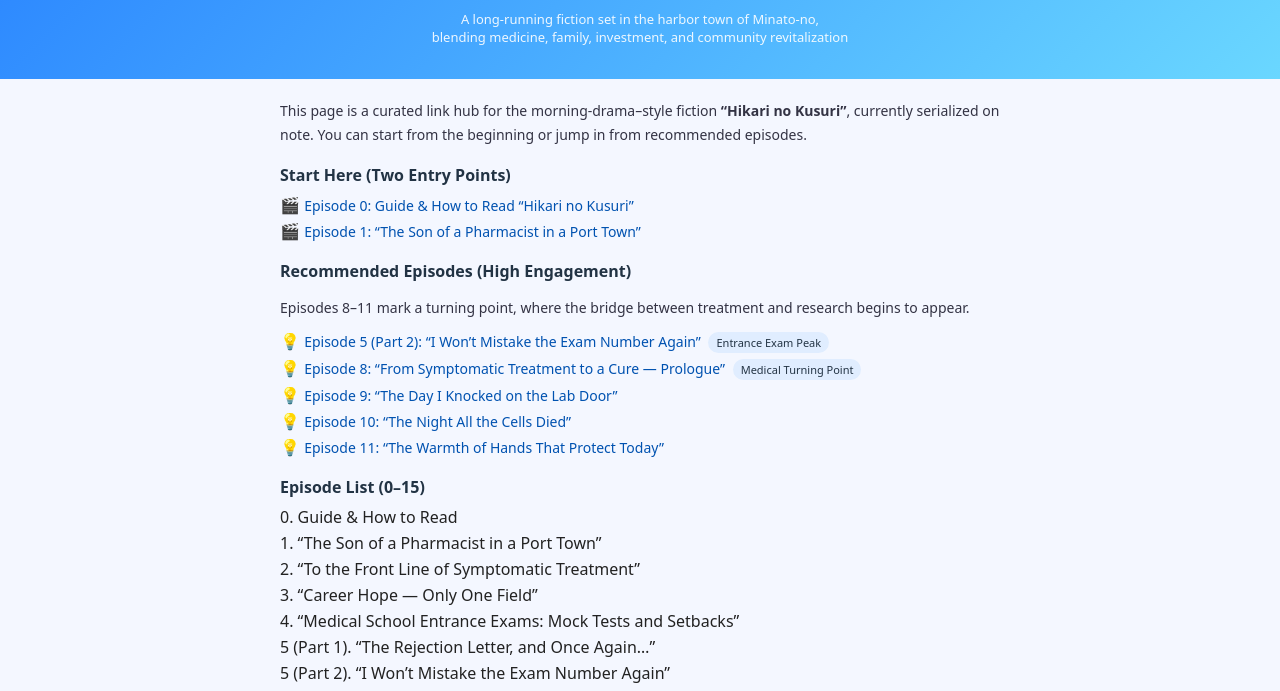
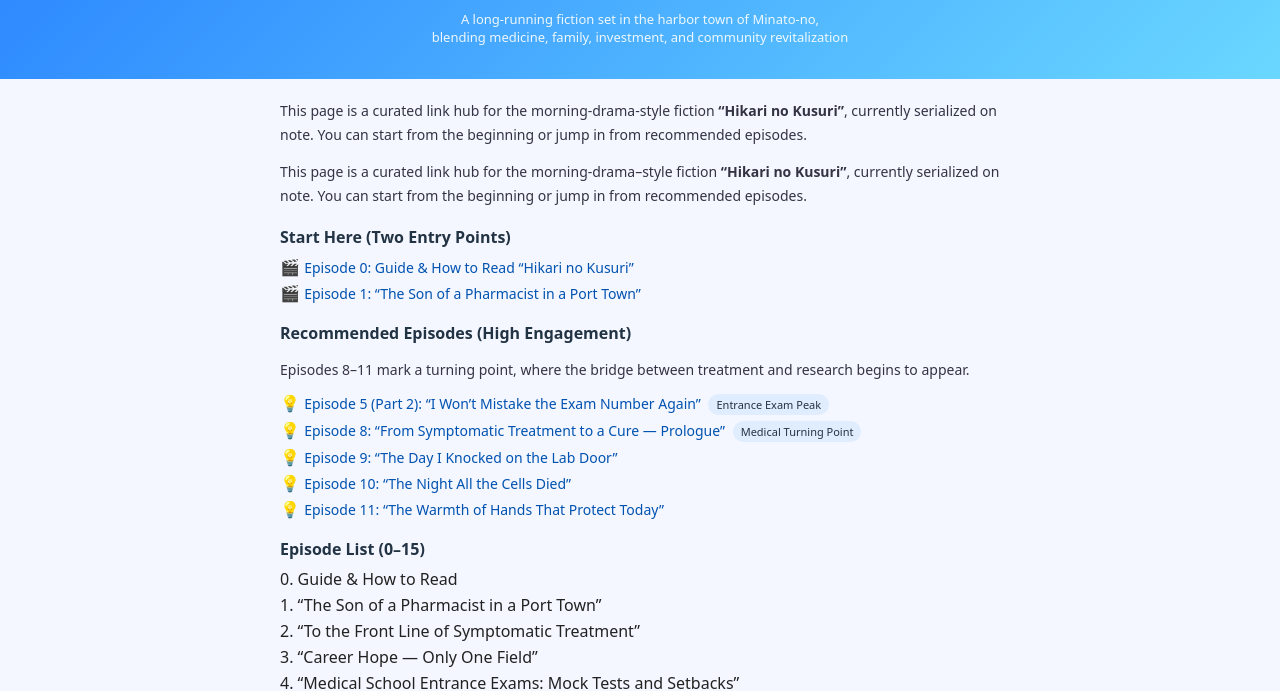
Before and after one commit to mmhaic-cloud/hikari-portal-practice-en, a plain HTML site: page index.html in a window 1280 px wide. Shown: the part 74-765 px from the top of the page. Drawn offline with Linux system fonts and the light colour scheme.

Commit message:
Update index.html

```diff
--- a/index.html
+++ b/index.html
@@ -86,6 +86,12 @@
 </header>
 
 <main>
+
+  <p class="lead">
+    This page is a curated link hub for the morning-drama-style fiction
+    <strong>“Hikari no Kusuri”</strong>, currently serialized on note.
+    You can start from the beginning or jump in from recommended episodes.
+  </p>
 
   <p class="lead">
     This page is a curated link hub for the morning-drama–style fiction
```
